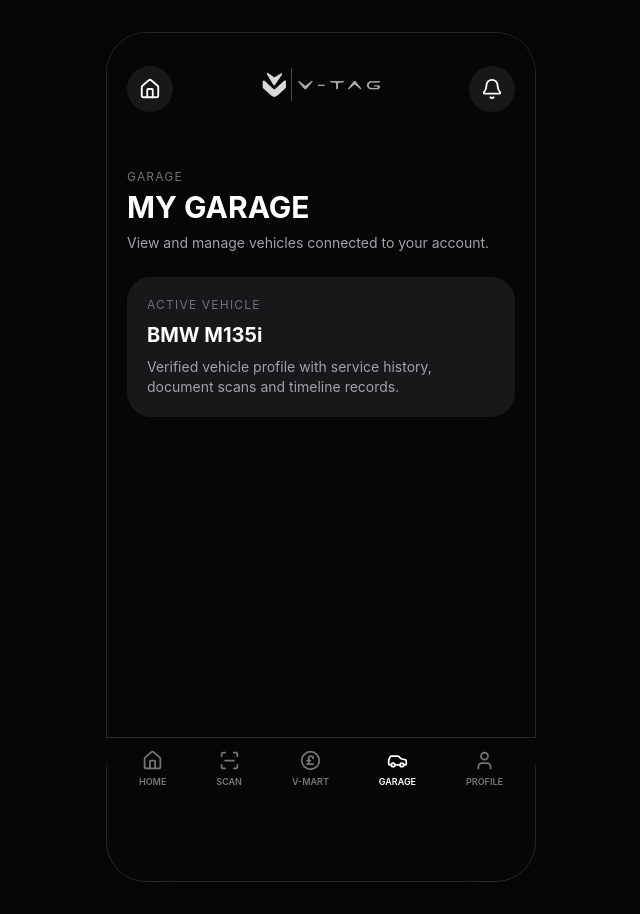
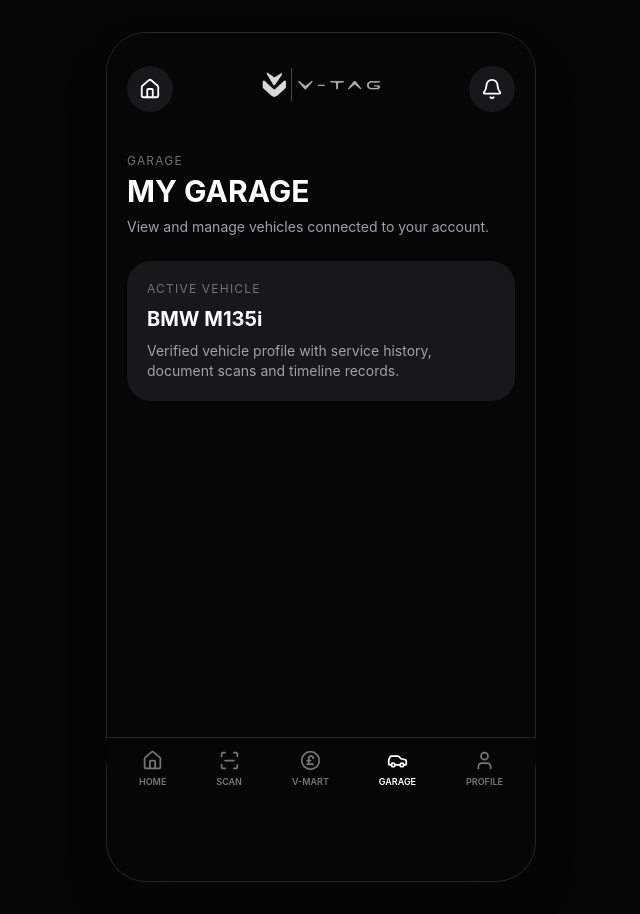
Before and after one commit to DavidGilligan/vtag-app, a React (Vite) app: page /vtag-app/garage in a window 1280 px wide. Shown: the whole page, without its empty margins (319-959 px from the left). Built offline with nearby package versions, Linux system fonts and the light colour scheme.

Commit message:
Fix Tesseract OCR build option

```diff
--- a/src/pages/Garage.tsx
+++ b/src/pages/Garage.tsx
@@ -8,7 +8,7 @@
       <main className="theme-bg min-h-screen pb-28">
         <Header />
 
-        <section className="px-5 pt-6">
+        <section className="px-5 pt-2">
           <p className="theme-subtle text-xs tracking-widest">
             GARAGE
           </p>
--- a/src/pages/Scan.tsx
+++ b/src/pages/Scan.tsx
@@ -237,9 +237,7 @@
     try {
       const cleanedImage = await preprocessImage(imageUrl)
 
-      const result = await worker.recognize(cleanedImage, {
-        tessedit_pageseg_mode: '6',
-      })
+      const result = await worker.recognize(cleanedImage)
 
       const extractedText = result.data.text
 
```
